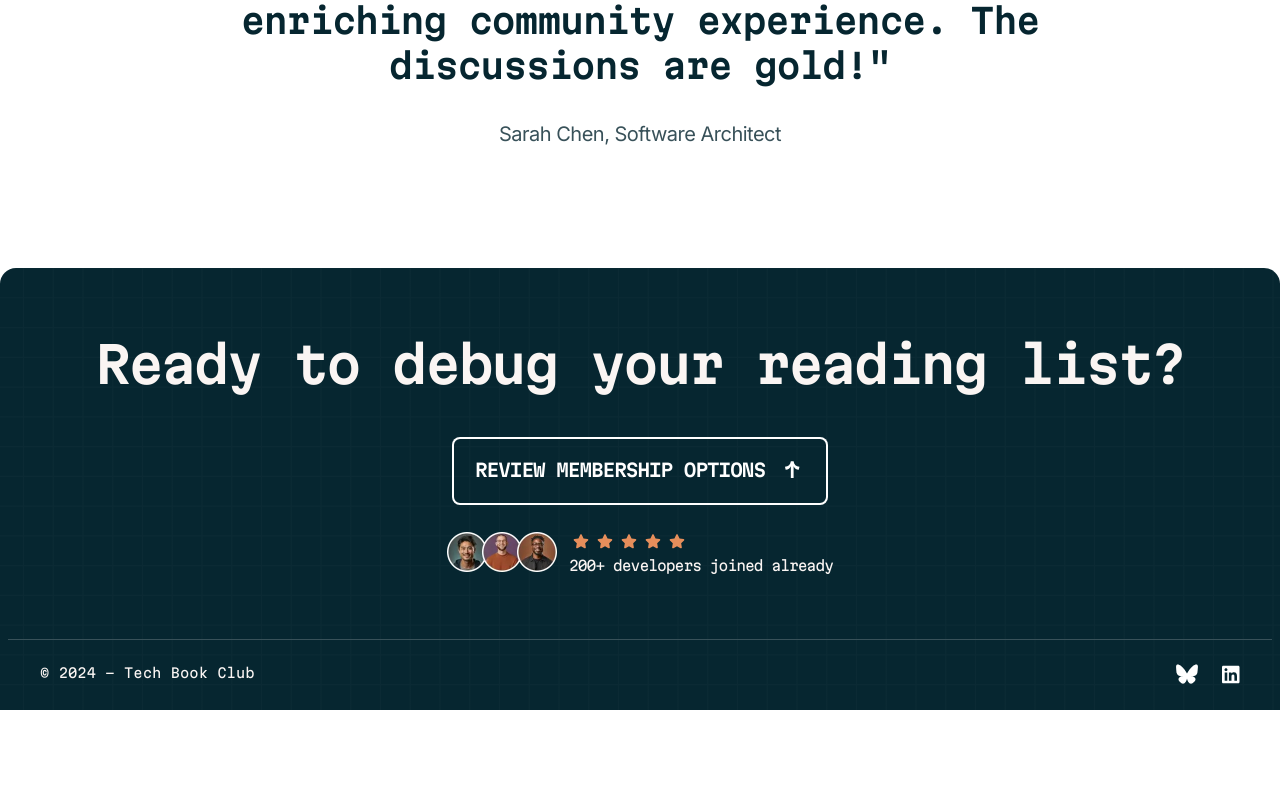
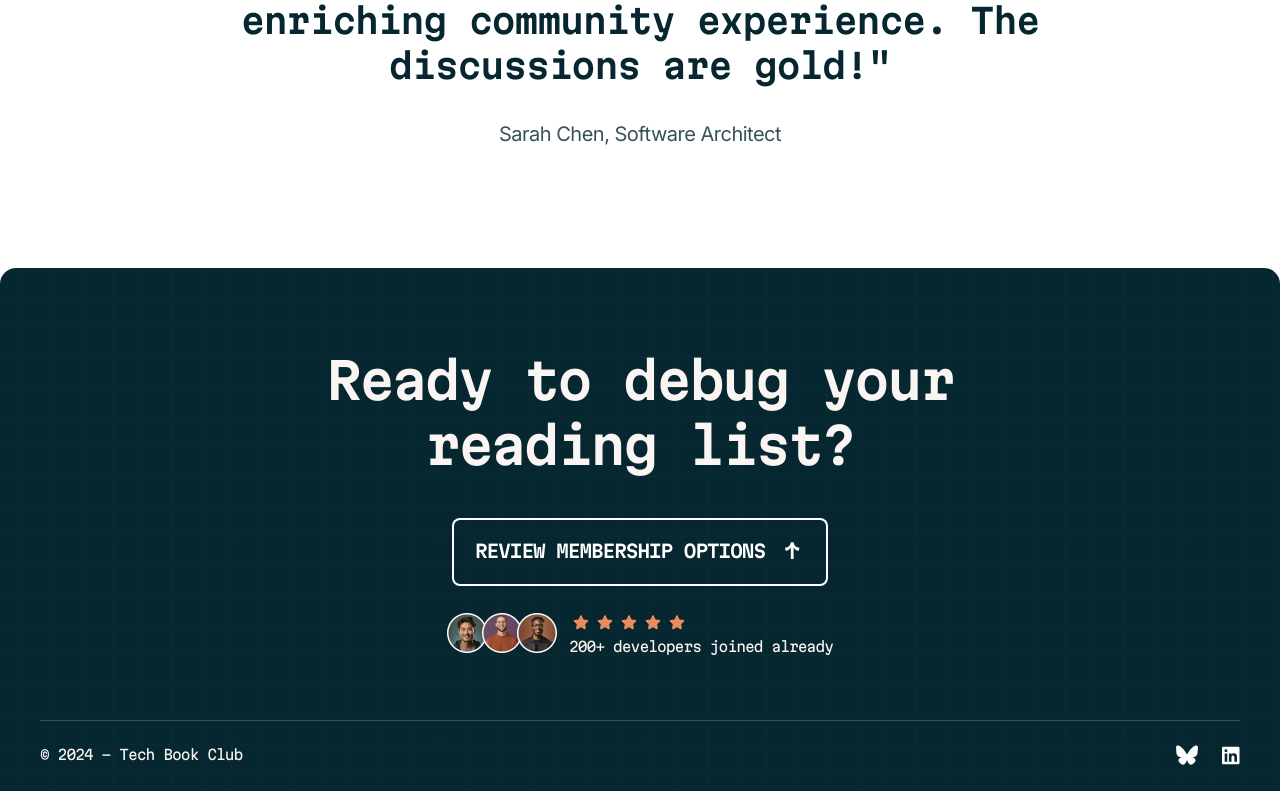
Before and after one commit to HeberRios/tech-book-club-landing-page, a React (Vite) app: page / in a window 1280 px wide. Shown: the part 3590-4381 px from the top of the page. Before the commit the page ends 4300 px from the top, so only its background shows below. Built offline with nearby package versions, Linux system fonts and the light colour scheme.

Commit message:
Add media queries to the footer section
The necessary styles were added to this section to match the desktop
design.

```diff
--- a/src/components/Footer/Footer.css
+++ b/src/components/Footer/Footer.css
@@ -50,6 +50,9 @@
 }
 
 .copy-media-container > small {
+  font-size: 0.875rem;
+  line-height: 1.2;
+  letter-spacing: -0.0625rem;
   font-family: var(--ff-headings);
 }
 
@@ -80,3 +83,25 @@
     justify-content: space-between;
   }
 }
+
+@media (min-width: 64rem) {
+  .footer-section {
+    padding: 5rem 2rem 0 2rem;
+  }
+
+  .footer-main-content {
+    max-width: 47.0625rem;
+    align-self: center;
+  }
+
+  .footer-separation-line {
+    width: calc(100%);
+    transform: translateX(0rem);
+  }
+}
+
+@media (min-width: 90rem) {
+  .footer-section {
+    padding: 5rem 8.4375rem 0 8.4375rem;
+  }
+}
```
